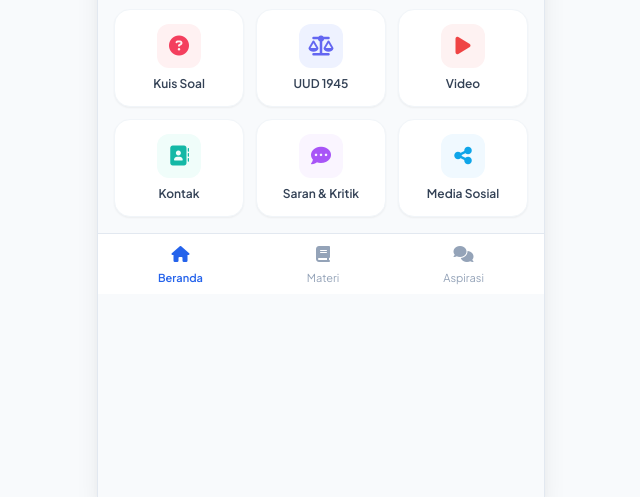
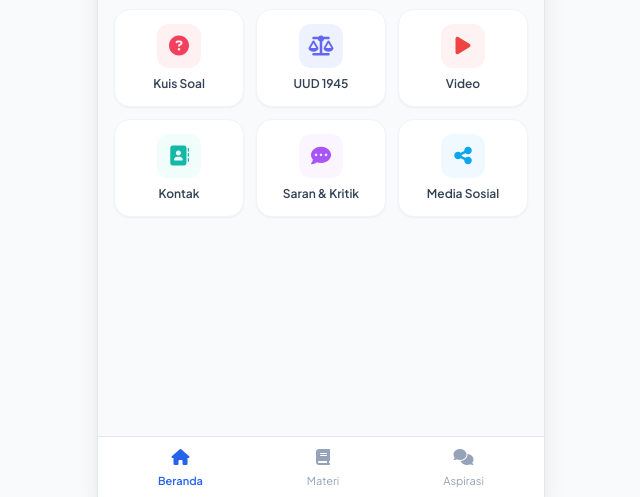
Before and after one commit to 1mwf29/seputar-ppkn, a plain HTML site: page index.html in a window 1280 px wide. Shown: the part 303-800 px from the top of the page, without its empty margins (319-959 px from the left). Drawn offline with nearby package versions, Linux system fonts and the light colour scheme.

Commit message:
Update index.html

```diff
--- a/index.html
+++ b/index.html
@@ -20,7 +20,7 @@
         }
     </style>
 </head>
-<body class="text-slate-800 min-h-screen flex flex-col justify-start max-w-md mx-auto bg-slate-50 border-x border-slate-200 shadow-xl">
+<body class="text-slate-800 min-h-screen flex flex-col justify-between max-w-md mx-auto bg-slate-50 border-x border-slate-200 shadow-xl">
 
     <!-- TOP HEADER -->
     <header class="p-4 flex justify-between items-center bg-white sticky top-0 z-40 border-b border-slate-100">
@@ -37,7 +37,7 @@
         </div>
     </header>
 
-    <main class="p-4 space-y-4">
+   <main class="p-4 space-y-4 mb-auto">
 
        <!-- PROFILE BANNER / CARD PROFIL -->
 <div class="bg-gradient-to-r from-blue-600 to-indigo-700 rounded-2xl p-4 text-white shadow-lg shadow-blue-500/20 relative overflow-hidden">
@@ -163,7 +163,7 @@
     </main>
 
     <!-- BOTTOM NAVBAR -->
-    <footer class="bg-white border-t border-slate-200 p-2 flex justify-around items-center sticky bottom-0 z-40 text-[11px]">
+    <footer class="bg-white border-t border-slate-200 p-2 flex justify-around items-center sticky bottom-0 z-40 text-[11px] w-full">
         <button class="flex flex-col items-center text-blue-600 font-semibold gap-1">
             <i class="fa-solid fa-house text-base"></i>
             <span>Beranda</span>
```
